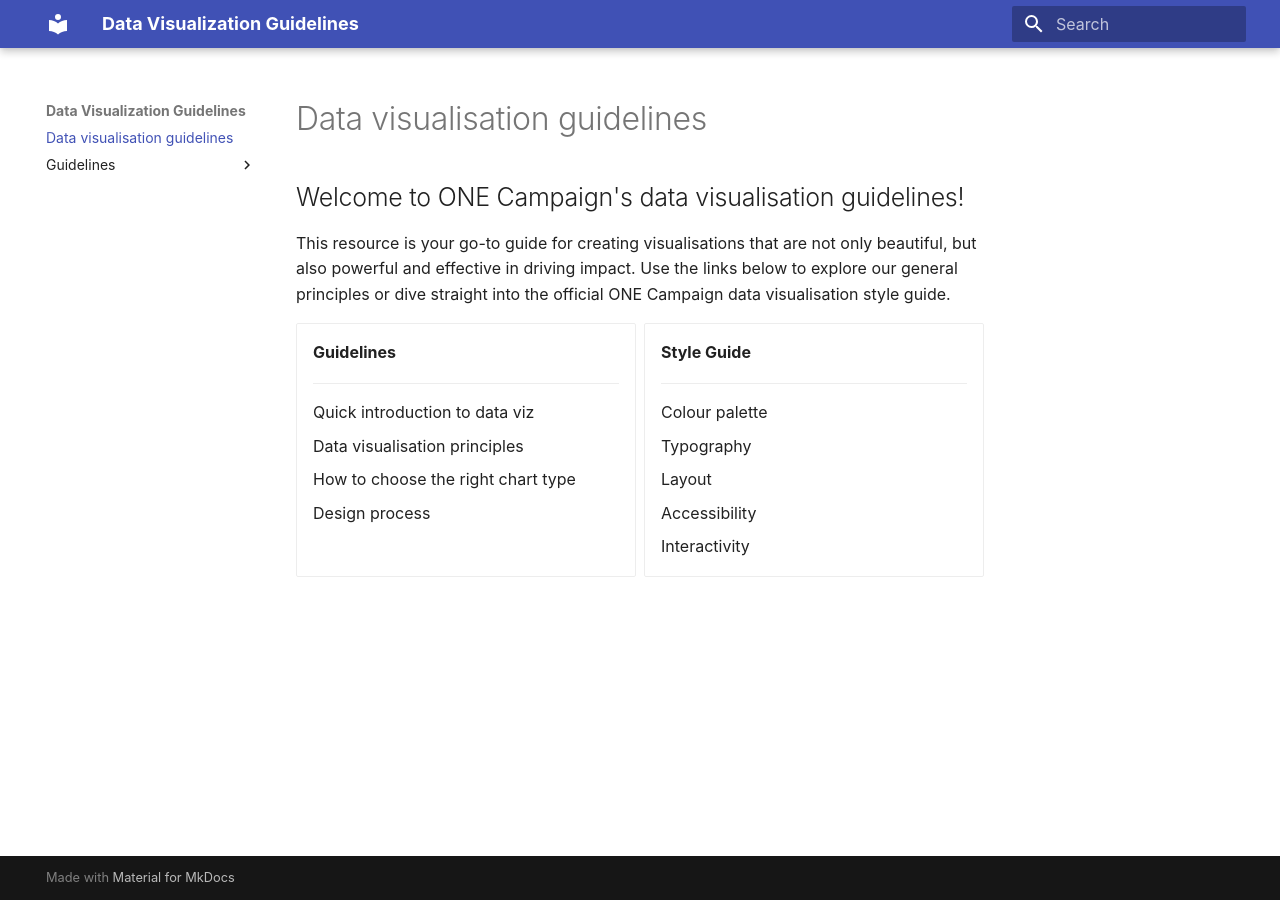
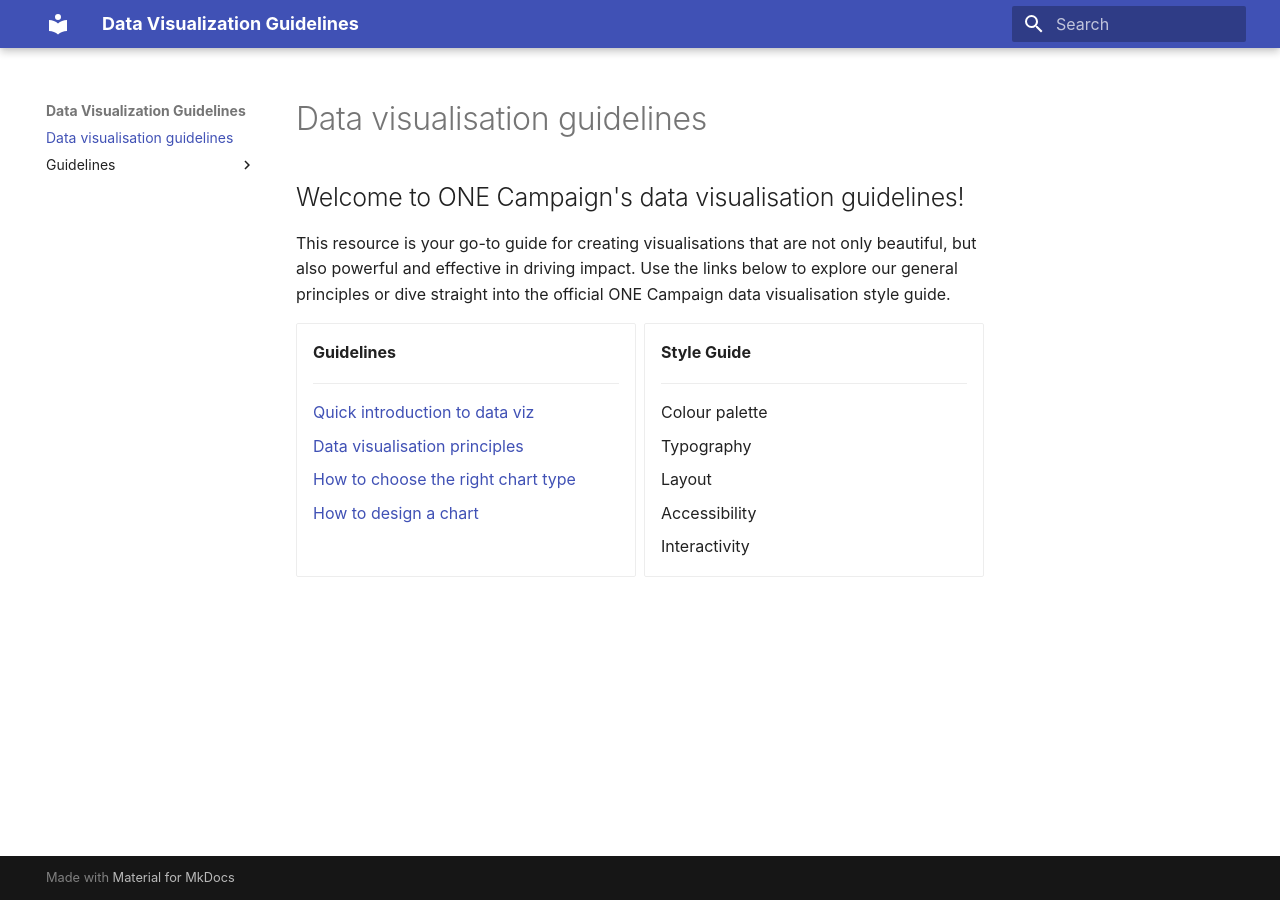
Before and after one commit to ONEcampaign/data_viz_guidelines, an MkDocs documentation site: the page built from docs/index.md, in a window 1280 px wide. Built offline with MkDocs 1.6.1 and Material for MkDocs 9.7.7, drawn with Linux system fonts in a browser that asks for light colours; some web fonts are replaced.

Commit message:
update index

```diff
--- a/docs/index.md
+++ b/docs/index.md
@@ -14,13 +14,13 @@ into the official ONE Campaign data visualisation style guide.
 -    __Guidelines__
 
     ---
-    Quick introduction to data viz
+    [Quick introduction to data viz](./guidelines/quick-intro)
 
-    Data visualisation principles
+    [Data visualisation principles](./guidelines/principles)
 
-    How to choose the right chart type
+    [How to choose the right chart type](./guidelines/chart-selection)
 
-    Design process
+    [How to design a chart](./guidelines/design-process)
 
 
 -   __Style Guide__
```
